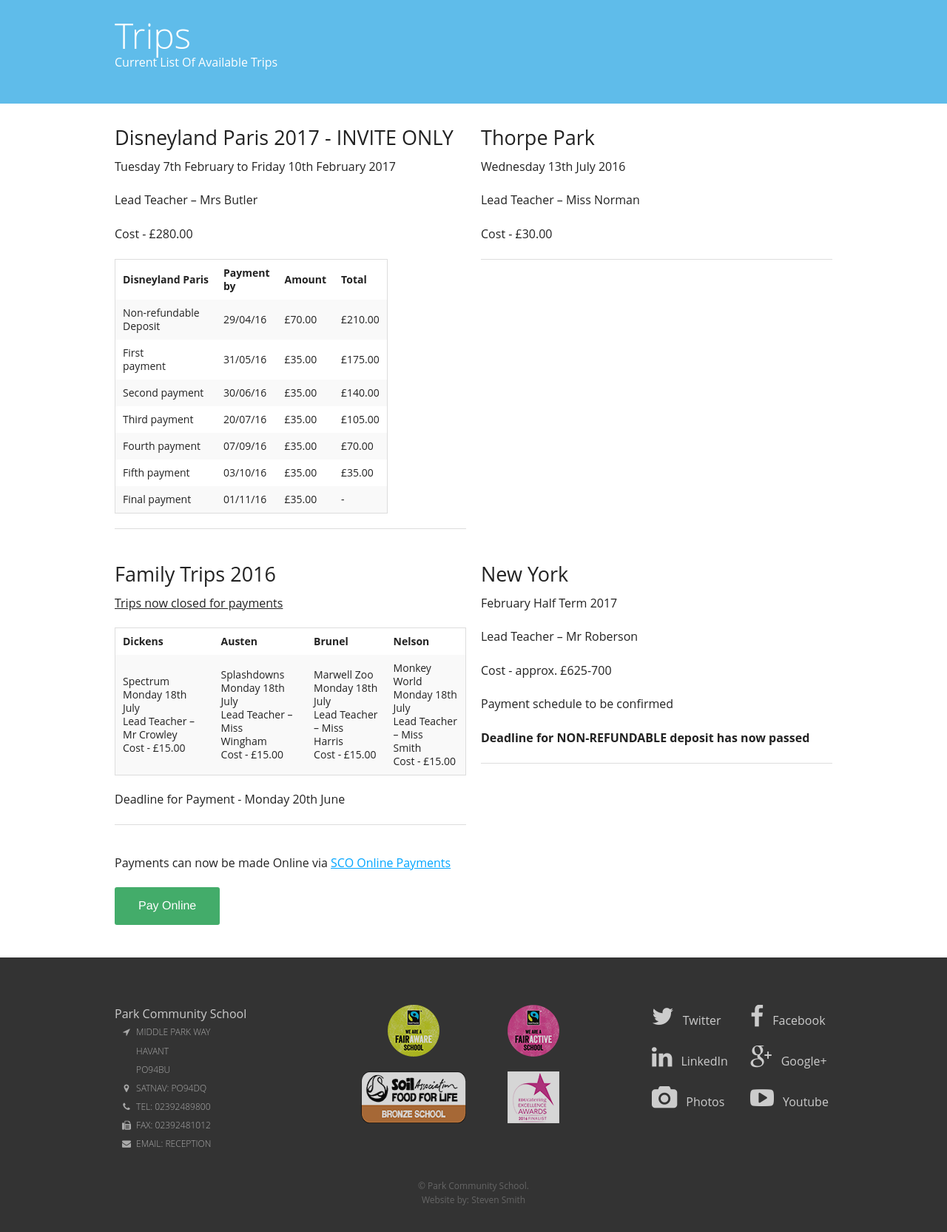
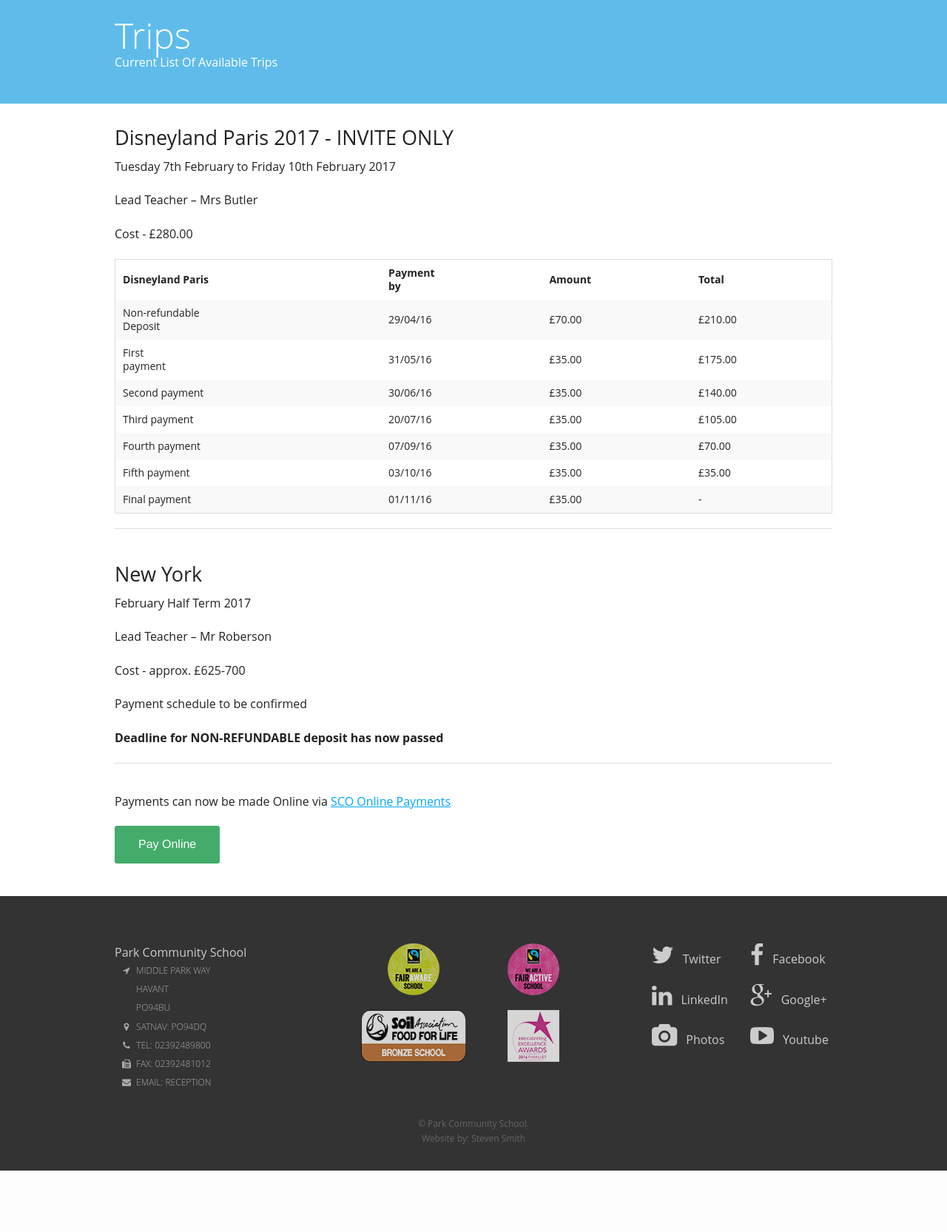
Before and after one commit to Livingdead1989/PCS-Dec2015, a PHP site: page /trips.php in a window 1280 px wide. Shown: the part 46-1711 px from the top of the page at 74% size. After the commit the page ends 1628 px from the top, so only its background shows below. Run offline with PHP 8.4, Linux system fonts and the light colour scheme; some libraries are stand-ins or nearby versions.

Commit message:
Update Trips

```diff
--- a/trips.php
+++ b/trips.php
@@ -25,7 +25,7 @@
         <br>
         <div class="medium-12 columns">
 
-        <ul class="medium-block-grid-1 large-block-grid-2">
+        <ul class="medium-block-grid-1 large-block-grid-1">
 
             <li>
                 <h3>Disneyland Paris 2017 - INVITE ONLY</h3>
@@ -33,7 +33,7 @@
                 <p>Lead Teacher – Mrs Butler</p>
                 <p>Cost - £280.00</p>
 
-                <table>
+                <table style="width:100%;">
                   <tr>
                     <th>Disneyland Paris</th>
                     <th>Payment<br>by</th>
@@ -86,35 +86,7 @@
                 <hr>
             </li>
 
-            <li>
-                <h3>Thorpe Park</h3>
-                <p>Wednesday 13th July 2016</p>
-                <p>Lead Teacher – Miss Norman</p>
-                <p>Cost - £30.00</p>
-                <hr>
-            </li>
 
-            <li>
-                <h3>Family Trips 2016</h3>
-				<p><u>Trips now closed for payments</u></p>
-                <table>
-                  <tr>
-                    <th>Dickens</th>
-                    <th>Austen</th>
-                    <th>Brunel</th>
-                    <th>Nelson</th>
-                  </tr>
-                  <tr>
-                    <td>Spectrum<br>Monday 18th July<br>Lead Teacher – Mr Crowley<br>Cost - £15.00</td>
-                    <td>Splashdowns<br>Monday 18th<br>July<br>Lead Teacher – Miss<br>Wingham<br>Cost - £15.00</td>
-                    <td>Marwell Zoo<br>Monday 18th<br>July<br>Lead Teacher – Miss<br>Harris<br>Cost - £15.00</td>
-                    <td>Monkey World<br>Monday 18th<br>July<br>Lead Teacher – Miss<br>Smith<br>Cost - £15.00</td>
-                  </tr>
-                </table>
-
-                <p>Deadline for Payment - Monday 20th June</p>
-                <hr>
-            </li>
 
 			      <li>
               <h3>New York</h3>
```
Lines whose indentation alone changed are shown as unchanged.
